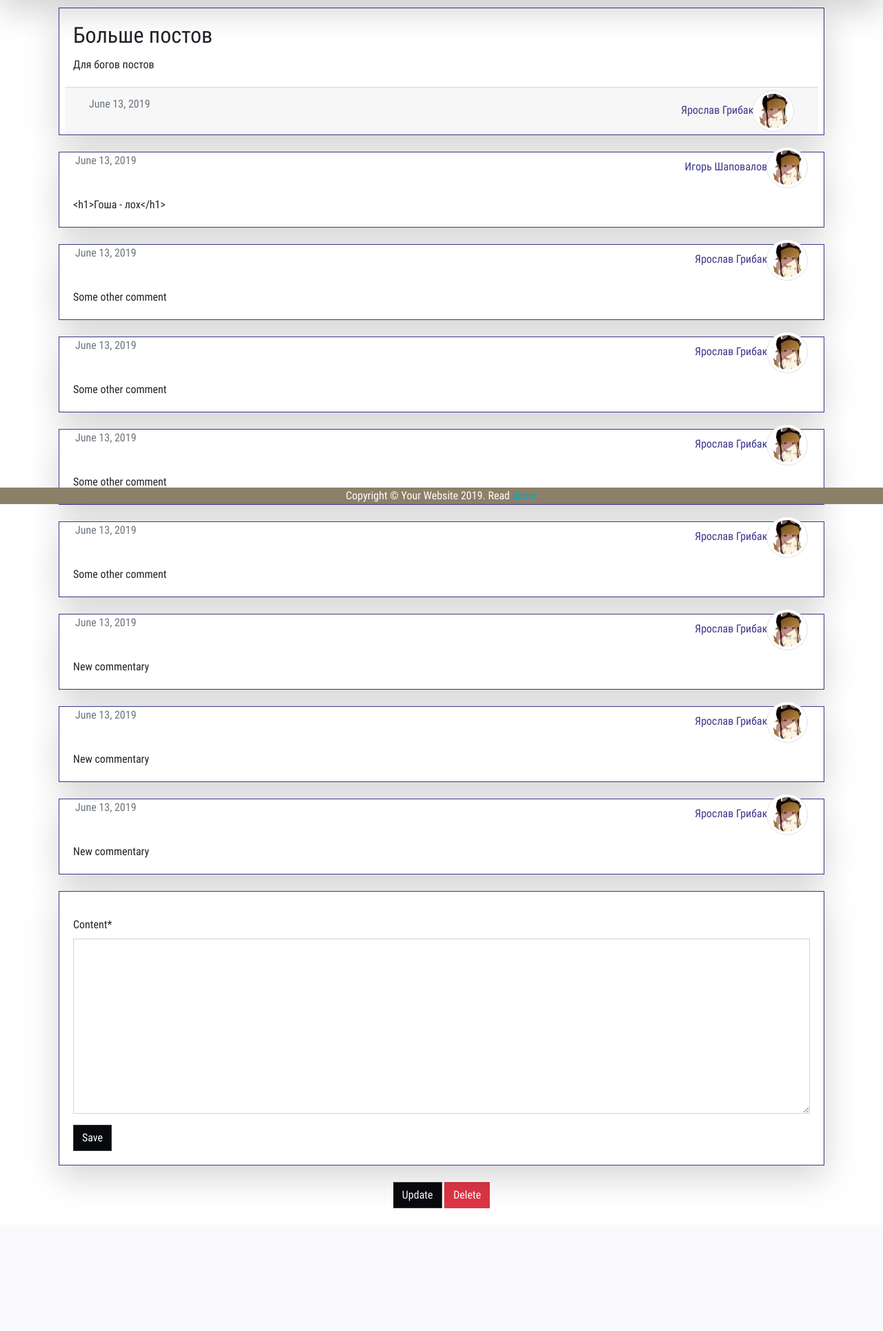
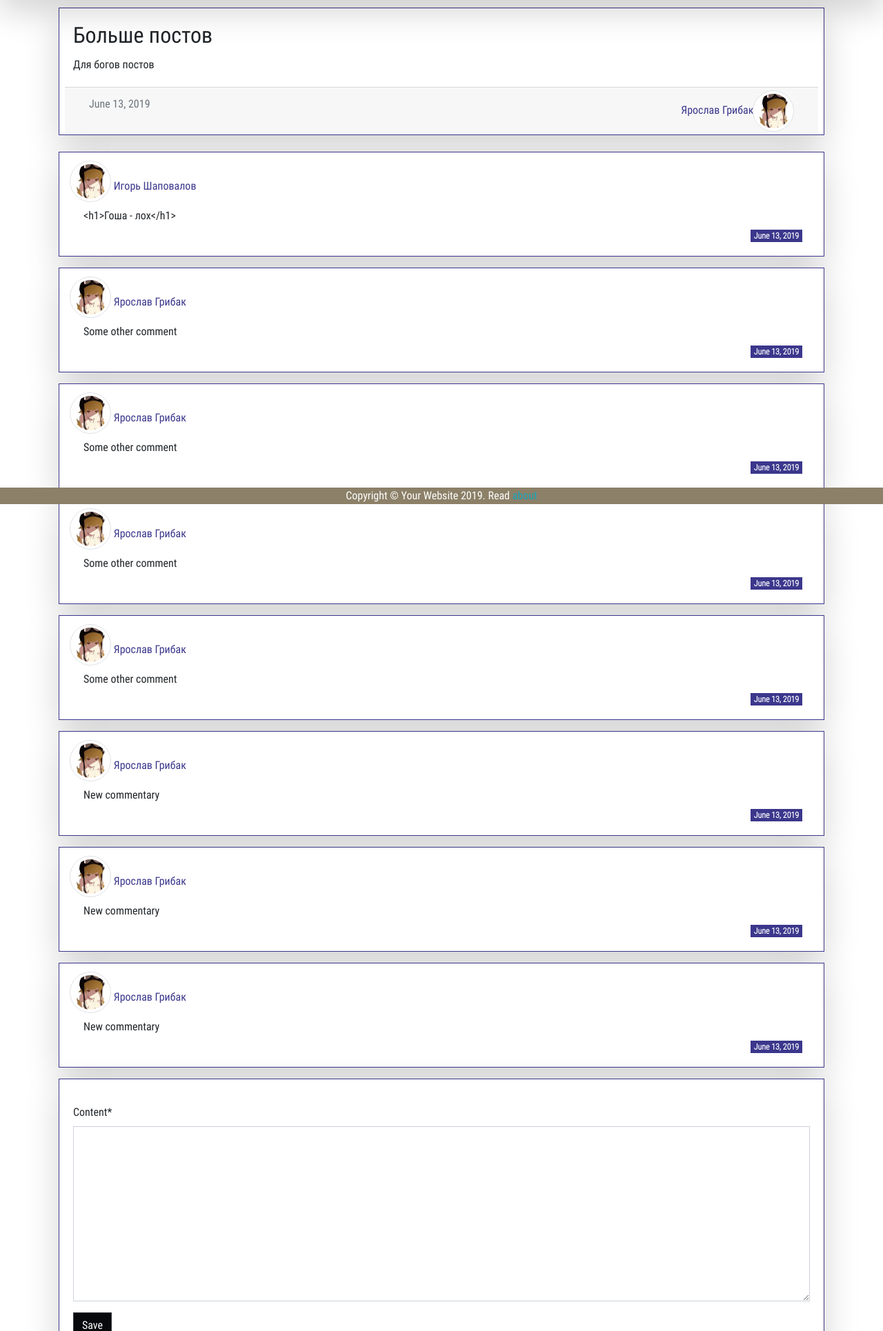
Before and after one commit to Mikadun/FountOfKnowledge, a Django app: page /post/9/ in a window 1280 px wide. Shown: the part 69-1999 px from the top of the page at 69% size. Before the commit the page ends 1821 px from the top, so only its background shows below. Run offline with Django 3.2, Linux system fonts and the light colour scheme; data comes from the database, SQL or seed files in the repository; both versions use the stored data as it was after the commit; some libraries are stand-ins or nearby versions.

Commit message:
Remake comment section

```diff
--- a/blog/static/blog/main.css
+++ b/blog/static/blog/main.css
@@ -86,3 +86,7 @@ footer {
 .card a:visited {
     color: #6a6ebe;
 }
+
+.card .badge-primary {
+    background-color: #3B378C;
+}
--- a/blog/templates/blog/post_detail.html
+++ b/blog/templates/blog/post_detail.html
@@ -20,22 +20,28 @@
     </div>
 
     {% for comment in comments %}
-        <div class="card mb-4 shadow-lg">
-            <div class="text-muted row mx-2">
-                <div class="col">
-                    {{ comment.date|date:"F d, Y" }}
+        <div class="container shadow-lg comment p-0">
+            <div class="mb-3 card">
+                <div class="card-body">
+                    <div class="container pl-0">
+                        <img class="mb-2 preview-image img-thumbnail rounded-circle"
+                             src="{{ object.author.profile.image.url }}">
+                        <a href="{% url 'user-detail' object.author.profile.id %}">{{ comment.author.first_name }} {{ comment.author.last_name }}</a>
+
+                    </div>
+                    <div class="container mb-2">
+                        <p class="card-text">{{ comment.content }}</p>
+                    </div>
+                    <div class="container m-1">
+                        <span class="badge badge-primary" style="font-family: Roboto-Light; float: right;">
+                            {{ comment.date|date:"F d, Y" }}
+                        </span>
+                    </div>
                 </div>
-                <div class="col float-right text-right">
-                    <a href="{% url 'user-detail' object.author.profile.id %}">{{ comment.author.first_name }} {{ comment.author.last_name }}</a>
-                    <img class="preview-image img-thumbnail rounded-circle" src="{{ object.author.profile.image.url }}">
-                </div>
-            </div>
-            <div class="card-body">
-                <p class="card-text">{{ comment.content }}</p>
-                <!-- <a href="#" class="btn btn-primary">Read More &rarr;</a> -->
             </div>
         </div>
     {% endfor %}
+
 
     {% if user %}
         <div class="card mb-4 shadow-lg">
```
Also changed, not shown: db.sqlite3.
